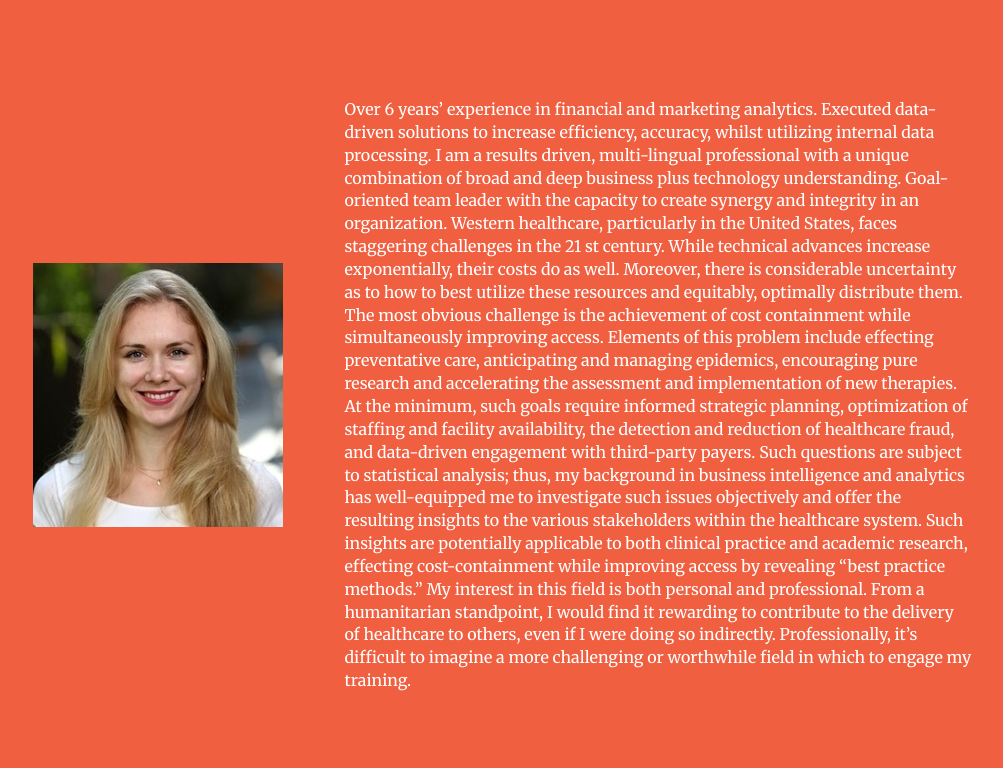
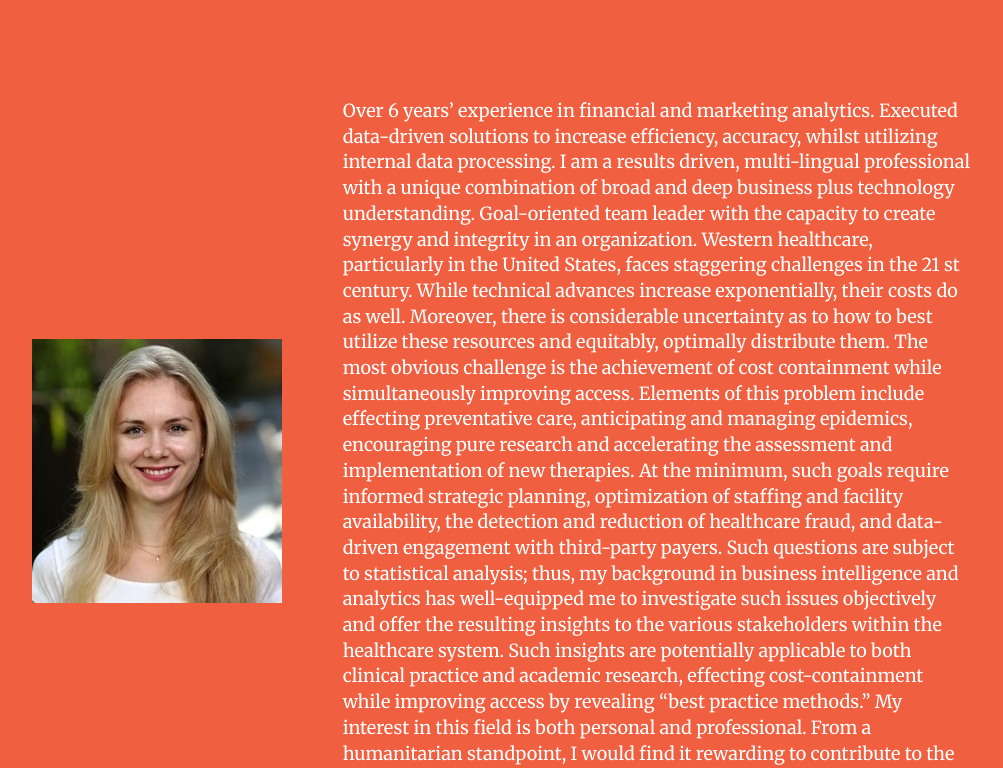
Before and after one commit to mpavlenk/mpavlenk.github.io, a plain HTML site: page index.html in a window 1280 px wide. Shown: the part 802-1570 px from the top of the page, without its empty margins (168-1171 px from the left). Drawn offline with nearby package versions, Linux system fonts and the light colour scheme.

Commit message:
Update index.html

```diff
--- a/index.html
+++ b/index.html
@@ -97,7 +97,7 @@
 <table width="1000" border="0" cellpadding="0" cellspacing="0">
   <tr>
     <td width="500" height="500"><img src="img/sm_image.jpg" class="img-responsive" alt="" style="margin :auto"></td>
-	<td width="800" height="500"><font size="3">Over 6 years’ experience in financial and marketing analytics. Executed data-driven solutions to increase efficiency, accuracy, whilst utilizing internal data processing. I am a results driven, multi-lingual professional with a unique combination of broad and deep business plus technology understanding.
+	<td width="800" height="500"><font size="4">Over 6 years’ experience in financial and marketing analytics. Executed data-driven solutions to increase efficiency, accuracy, whilst utilizing internal data processing. I am a results driven, multi-lingual professional with a unique combination of broad and deep business plus technology understanding.
 Goal-oriented team leader with the capacity to create synergy and integrity in an organization.
 	  Western healthcare, particularly in the United States, faces staggering challenges in the 21 st century. While technical advances increase exponentially, their costs do as well. Moreover, there is considerable uncertainty as to how to best utilize these resources and equitably, optimally distribute them.
 The most obvious challenge is the achievement of cost containment while simultaneously improving access. Elements of this problem include effecting preventative care, anticipating and managing epidemics, encouraging pure research and accelerating the assessment and implementation of new therapies. At the minimum, such goals require informed strategic planning, optimization of staffing and facility availability, the detection and reduction of healthcare fraud, and data-driven engagement with third-party payers. Such questions are subject to statistical analysis; thus, my background in business
```
